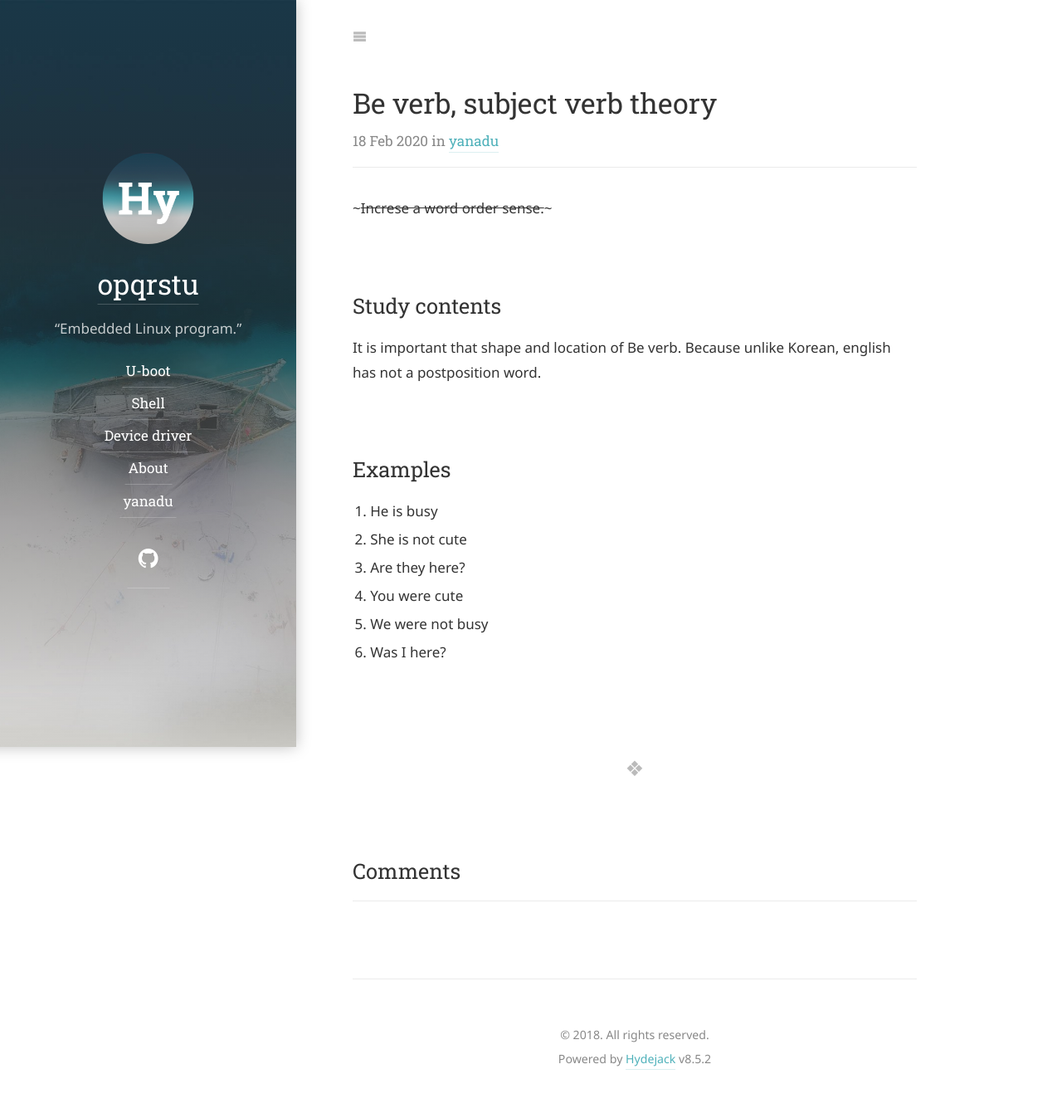
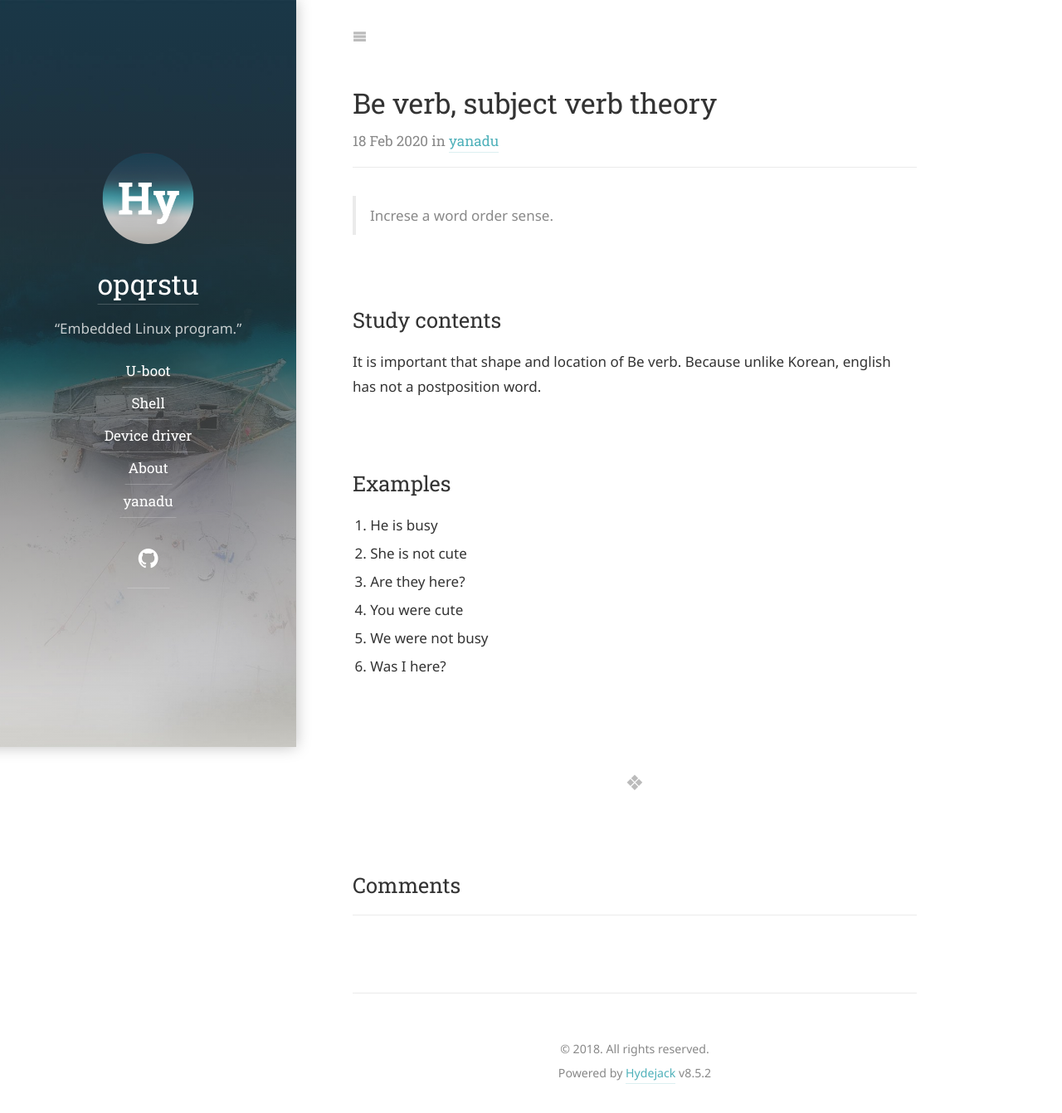
Before and after one commit to opqrstu/opqrstu.github.io, a Jekyll site: the page built from yanadu/_posts/2020-02-18-test.md, in a window 1280 px wide. Shown: the whole page at 83% size. Built offline with Jekyll 4.4.1, drawn with Linux system fonts in a browser that asks for light colours; some web fonts are replaced; comment, search, counter and statistics services are not loaded.

Commit message:
Update 2020-02-18-test.md

```diff
--- a/yanadu/_posts/2020-02-18-test.md
+++ b/yanadu/_posts/2020-02-18-test.md
@@ -6,7 +6,8 @@ author: author2
 comments: true
 noindex: true
 ---
-~~~Increse a word order sense.~~~
+>Increse a word order sense.
+
 ## Study contents
 It is important that shape and location of Be verb.
 Because unlike Korean, english has not a postposition word.
```
